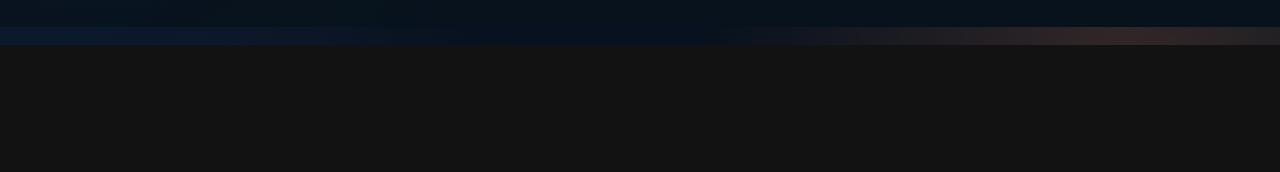
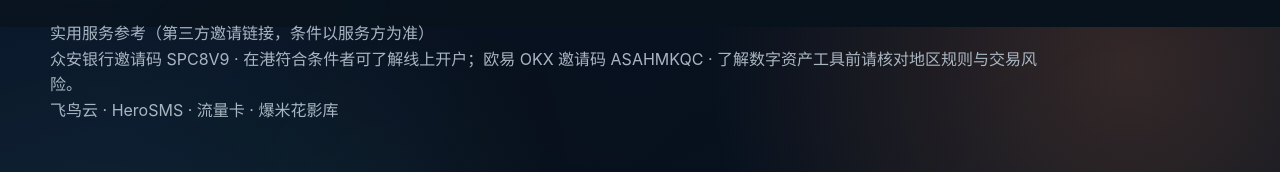
Before and after one commit to kyjl97/kyjl97.github.io, a plain HTML site: page index.html in a window 1280 px wide. Shown: the part 3173-3345 px from the top of the page. Before the commit the page ends 3218 px from the top, so only its background shows below. Drawn offline with Linux system fonts and the light colour scheme.

Commit message:
Add compact referral references to footer

```diff
--- a/index.html
+++ b/index.html
@@ -154,6 +154,6 @@
       <a href="https://kyjl97.github.io/Firefly/">博客</a>
       <a href="https://github.com/kyjl97">GitHub</a>
     </div>
-  </footer>
+<div class="footer-recommendations"><p>实用服务参考（第三方邀请链接，条件以服务方为准）</p><p><a href="https://l.za.group/r4PH5" rel="sponsored noopener noreferrer" target="_blank">众安银行邀请码 SPC8V9</a> · 在港符合条件者可了解线上开户；<a href="https://www.okx.com/join/ASAHMKQC" rel="sponsored noopener noreferrer" target="_blank">欧易 OKX 邀请码 ASAHMKQC</a> · 了解数字资产工具前请核对地区规则与交易风险。</p><p><a href="https://feiniaoyun.xyz/#/register?code=HDbs3siE" rel="sponsored noopener noreferrer" target="_blank">飞鸟云</a> · <a href="https://hero-sms.com/cn?ref=1643764" rel="sponsored noopener noreferrer" target="_blank">HeroSMS</a> · <a href="https://ym.ksjhaoka.com/?s=k2se1nqZ541635" rel="sponsored noopener noreferrer" target="_blank">流量卡</a> · <a href="https://www.bmhyk.vip/h5/#/pages/register/index?invit_url=tiyan" rel="sponsored noopener noreferrer" target="_blank">爆米花影库</a></p></div></footer>
 </body>
 </html>
```
